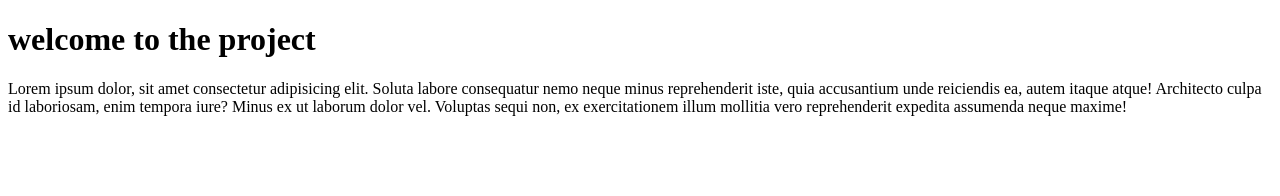
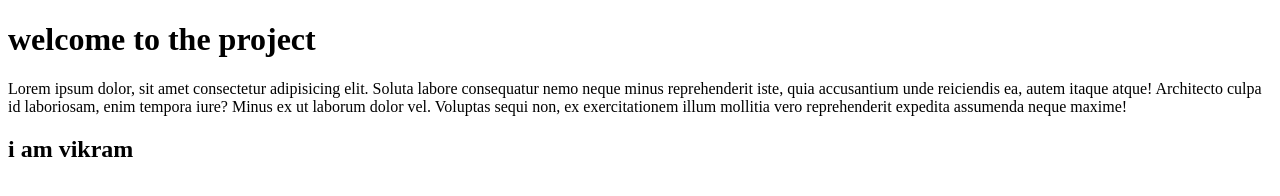
Before and after one commit to akhilteja153/freshworks_project1, a plain HTML site: page index.html in a window 1280 px wide. Drawn offline with Linux system fonts and the light colour scheme.

Commit message:
added h2

```diff
--- a/index.html
+++ b/index.html
@@ -8,5 +8,6 @@
 <body>
     <h1>welcome to the project</h1>
     <p>Lorem ipsum dolor, sit amet consectetur adipisicing elit. Soluta labore consequatur nemo neque minus reprehenderit iste, quia accusantium unde reiciendis ea, autem itaque atque! Architecto culpa id laboriosam, enim tempora iure? Minus ex ut laborum dolor vel. Voluptas sequi non, ex exercitationem illum mollitia vero reprehenderit expedita assumenda neque maxime!</p>
+    <h2>i am vikram</h2>
 </body>
 </html>
```
